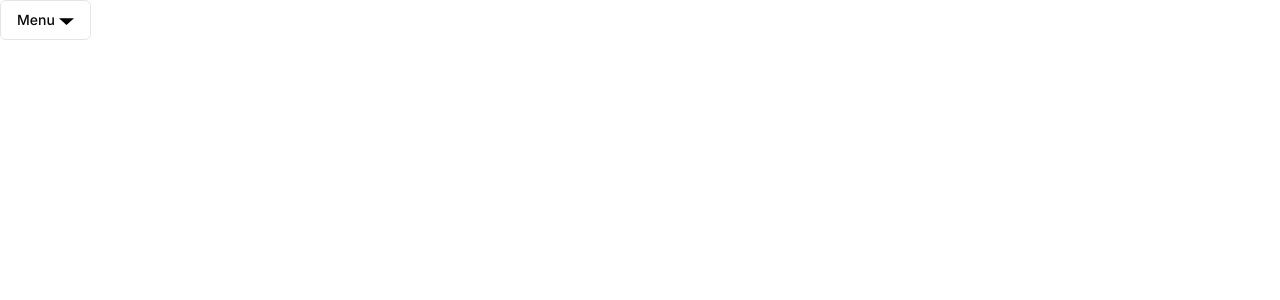
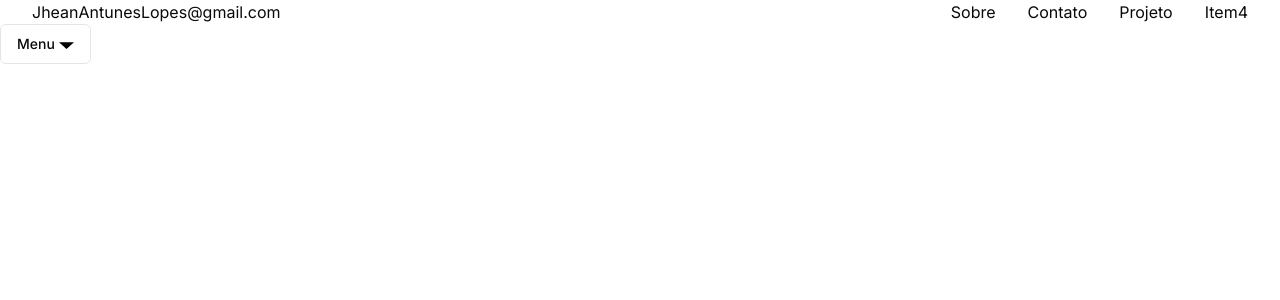
Before and after one commit to JheanAntunes/learn-framer-motion, a Next.js app: page / in a window 1280 px wide. Shown: the top 300 px of the page. Built offline with nearby package versions, Linux system fonts and the light colour scheme.

Commit message:
:sparkles:	feat: add Component TransitionPage layout raiz

```diff
--- a/src/app/layout.tsx
+++ b/src/app/layout.tsx
@@ -1,3 +1,5 @@
+import Header from '@/components/layout/header'
+import TransitionPage from '@/components/transition-page'
 import type { Metadata } from 'next'
 import { Inter } from 'next/font/google'
 import '../styles/globals.css'
@@ -16,7 +18,10 @@ export default function RootLayout({
 }>) {
   return (
     <html lang="pt-BR">
-      <body className={inter.className + ' h-dvh w-dvw'}>{children}</body>
+      <body className={inter.className + ' h-screen w-screen'}>
+        <Header />
+        <TransitionPage>{children}</TransitionPage>
+      </body>
     </html>
   )
 }
```
